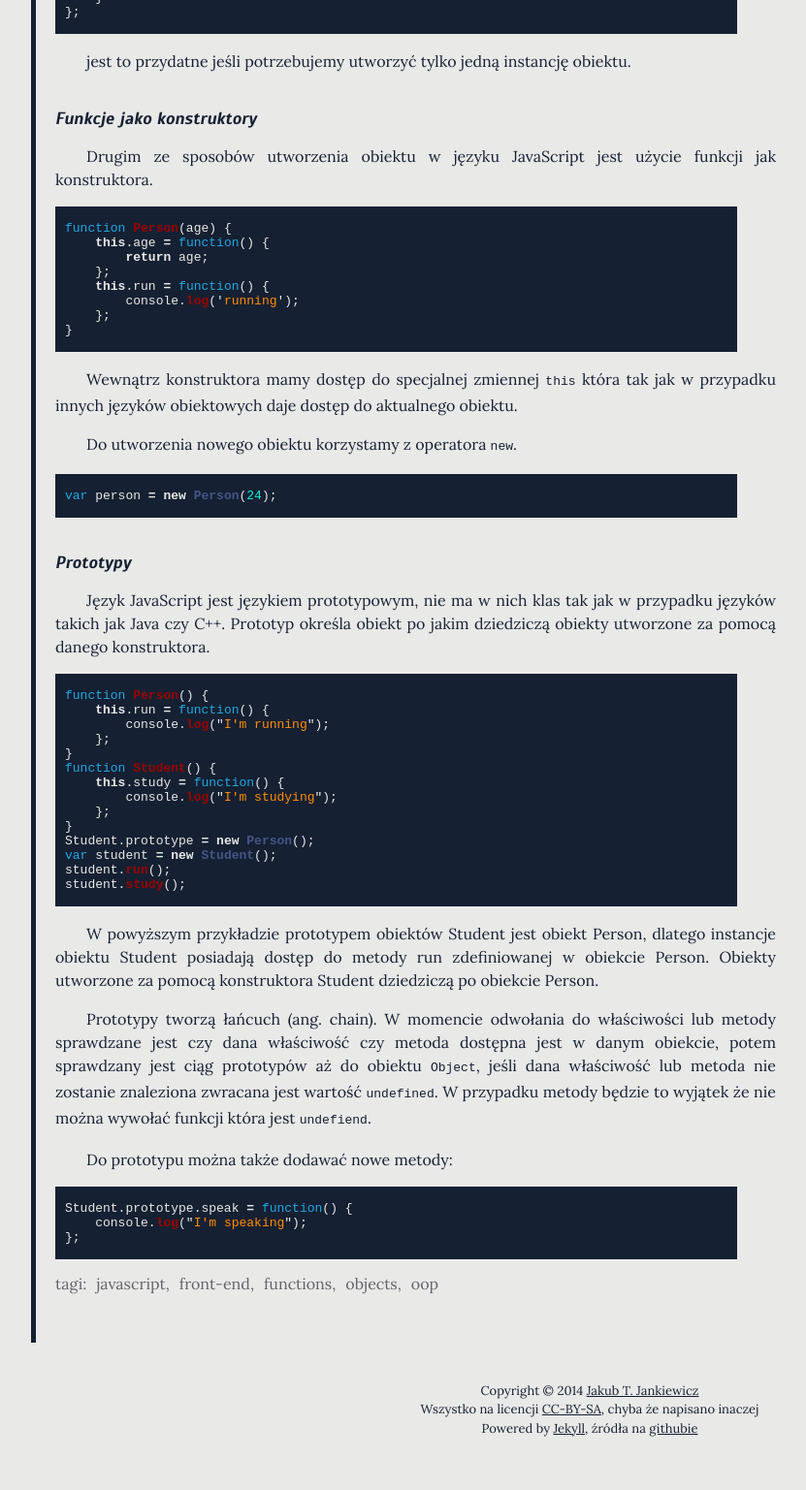
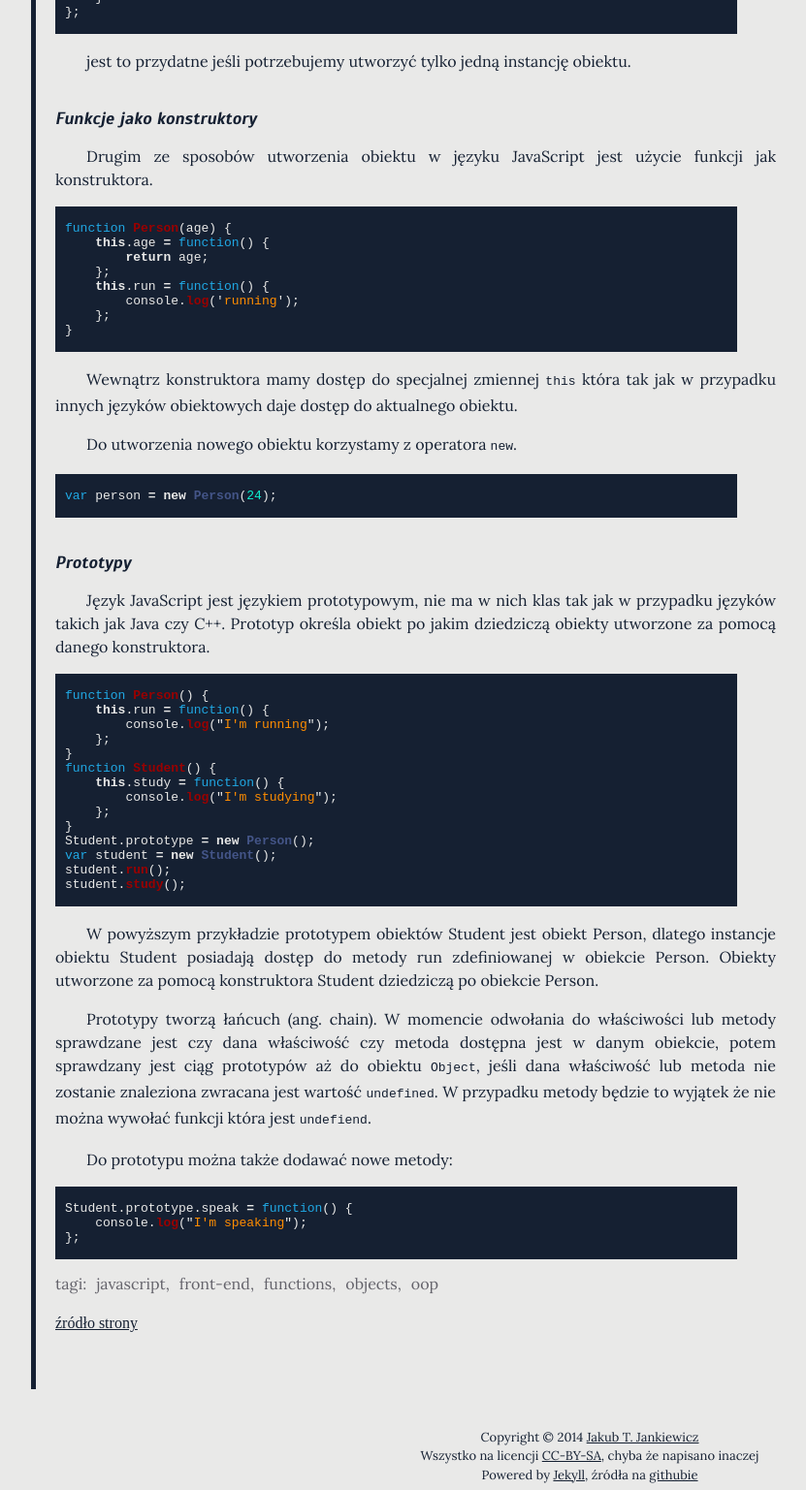
Before and after one commit to jcubic/jcubic.pl, a Jekyll site: the page built from _posts/2015-10-06-programowanie-obiektowe-w-javascript.markdown, in a window 1280 px wide, cut to the strip 780-2317 px from the top of the page. Shown: the whole strip at 97% size, without its empty margins (32-863 px from the left). Built offline with Jekyll 4.4.1, drawn with Linux system fonts in a browser that asks for light colours; comment, search, counter and statistics services are not loaded; before the commit the page ends 2269 px from its top, so only the background shows below that; grey boxes are pictures that could not be loaded.

Commit message:
Add link to source on each post and fix jekyll waring

```diff
--- a/_config.yml
+++ b/_config.yml
@@ -4,6 +4,7 @@ email: jcubic@jcubic.pl
 description: "Blog Głównie JavaScript - informacje najczęściej na temat Front-Endu, głównie o języku JavaScript, ale także na temat nowych api HTML5 czy CSS."
 baseurl: ""
 url: "http://jcubic.pl"
+source_url: "https://github.com/jcubic/jcubic.pl/blob/master/"
 
 exclude:
     -
--- a/_layouts/default.html
+++ b/_layouts/default.html
@@ -30,6 +31,7 @@
         var d=document, g=d.createElement("script"), s=d.getElementsByTagName("script")[0]; g.type="text/javascript";
         g.defer=true; g.async=true; g.src=u+"piwik.js"; s.parentNode.insertBefore(g,s);
       }, 0);
+    }
     </script>
     <noscript>
         <img src="http://piwik.jcubic.pl/piwik.php?idsite=2&amp;rec=1" style="border:0" alt="" />
--- a/_layouts/post.html
+++ b/_layouts/post.html
@@ -16,7 +16,11 @@ layout: default
         {% endfor %}
         </ul>
     {% endif %}
-
+    <div class="source">
+        <a href="{{ page.path | prepend: site.source_url}}">
+		  źródło strony
+		</a>
+    </div>
     <div class="facebook">
         <iframe src="//www.facebook.com/plugins/like.php?href={{ page.url | prepend: site.baseurl | prepend: site.url | cgi_escape }}&amp;width&amp;layout=button_count&amp;action=like&amp;show_faces=false&amp;share=false&amp;height=21" scrolling="no" frameborder="0" style="border:none; overflow:hidden; height:35px;" allowtransparency="true"></iframe>
     </div>
@@ -55,6 +60,7 @@ layout: default
           var d=document, g=d.createElement("script"), s=d.getElementsByTagName("script")[0]; g.type="text/javascript";
           g.defer=true; g.async=true; g.src=u+"piwik.js"; s.parentNode.insertBefore(g,s);
         }, 0);
+      }
     </script>
     <noscript>
         <img src="http://piwik.jcubic.pl/piwik.php?idsite=2&amp;rec=1" style="border:0" alt="" />
--- a/css/style.css
+++ b/css/style.css
@@ -266,6 +266,9 @@ ul.tags:before {
 }
 .pagination li a {
 }
+.source {
+    margin: 20px;
+}
 #disqus_thread {
     margin: 40px 0 0 20px;
 }
--- a/feed.xml
+++ b/feed.xml
@@ -1,5 +1,4 @@
 ---
-layout: none
 ---
 <?xml version="1.0" encoding="UTF-8"?>
 <rss version="2.0" xmlns:atom="http://www.w3.org/2005/Atom">
--- a/sitemap.xml
+++ b/sitemap.xml
@@ -1,5 +1,4 @@
 ---
-layout: none
 ---
 <?xml version="1.0" encoding="UTF-8"?>
 <urlset xmlns="http://www.sitemaps.org/schemas/sitemap/0.9">
```
Also changed, not shown: other parts of _layouts/default.html (+1 -0 lines), other parts of _layouts/post.html (+1 -0 lines). Lines whose indentation alone changed are shown as unchanged.
